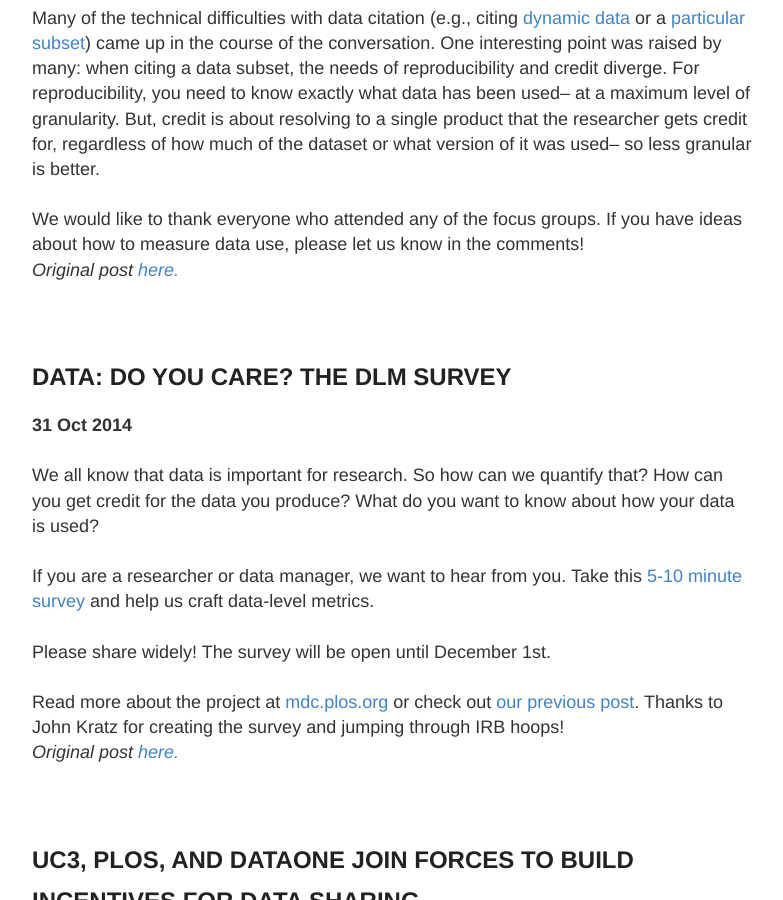
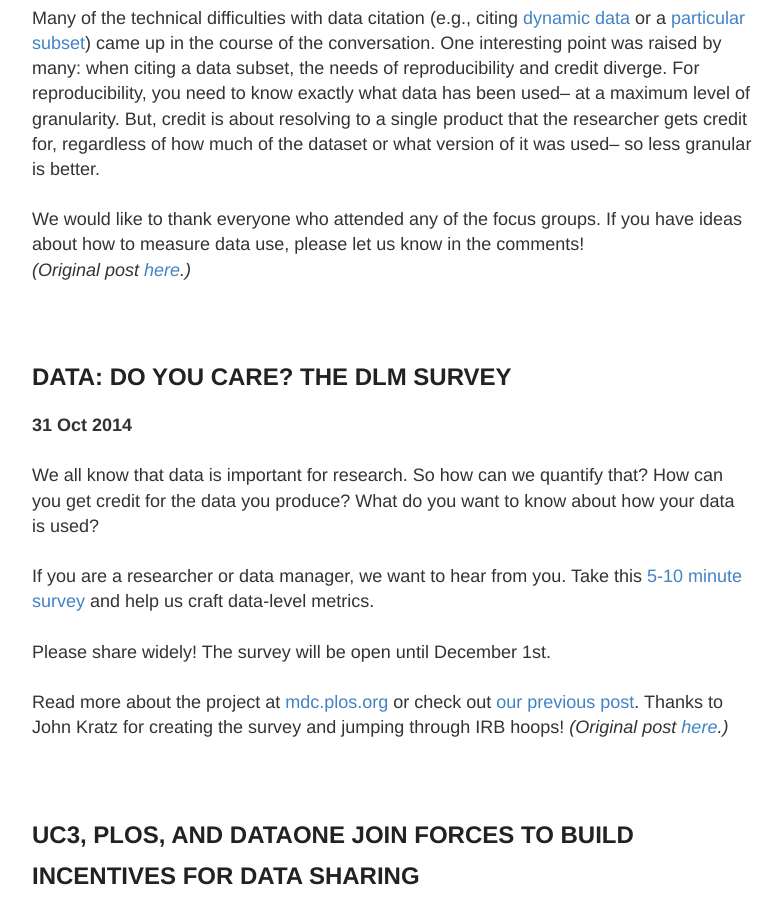
Before and after one commit to lagotto/MDC, a Jekyll site: the page built from blog.md, in a window 1280 px wide and 900 px high, scrolled down 1087 px. Shown: the whole window, without its empty margins (248-1031 px from the left). Built offline with Jekyll 4.4.1, drawn with Linux system fonts in a browser that asks for light colours; some of the changed text lies outside the part shown.

Commit message:
ugh2 formatting

```diff
--- a/blog.md
+++ b/blog.md
@@ -20,7 +20,7 @@
 <br><br>
 We would like to thank everyone who attended any of the focus groups. If you have ideas about how to measure data use, please let us know in the comments!
 <br>
-<i>Original post <a href="http://datapub.cdlib.org/2015/01/08/make-data-rain/" target="_blank">here.</a></i>
+<i>(Original post <a href="http://datapub.cdlib.org/2015/01/08/make-data-rain/" target="_blank">here</a>.)</i>
 <br><br><br>
 
 ##DATA: DO YOU CARE? THE DLM SURVEY
@@ -33,7 +33,7 @@
 Please share widely! The survey will be open until December 1st.
 <br><br>
 Read more about the project at <a href="htp://mdc.plos.org" target="_blank">mdc.plos.org</a> or check out <a href="http://datapub.cdlib.org/2014/10/07/uc3-plos-and-dataone-join-forces-to-build-incentives-for-data-sharing/" target="_blank">our previous post</a>. Thanks to John Kratz for creating the survey and jumping through IRB hoops!
-<i><br>Original post <a href="http://datapub.cdlib.org/2014/10/31/data-do-you-care-the-dlm-survey/" target="_blank">here.</a></i>
+<i>(Original post <a href="http://datapub.cdlib.org/2014/10/31/data-do-you-care-the-dlm-survey/" target="_blank">here</a>.)</i>
 <br><br><br>
 
 ##UC3, PLOS, AND DATAONE JOIN FORCES TO BUILD INCENTIVES FOR DATA SHARING
@@ -53,5 +53,5 @@
 <br><br>
 The <a href="http://cdlib.org/services/uc3" target="_blank">University of California Curation Center</a> (UC3) at the <a href="http://cdlib.org" target="_blank">California Digital Library</a> is a creative partnership bringing together the expertise and resources of the <a href="http://universityofcalifornia.edu" target="_blank">University of California</a>. Together with the UC libraries, we provide high quality and cost-effective solutions that enable campus constituencies – museums, libraries, archives, academic departments, research units and individual researchers – to have direct control over the management, curation and preservation of the information resources underpinning their scholarly activities.
 <br>
-<i>Original post <a href="http://datapub.cdlib.org/2014/10/07/uc3-plos-and-dataone-join-forces-to-build-incentives-for-data-sharing/" target="_blank">here.</a></i>
+<i>(Original post <a href="http://datapub.cdlib.org/2014/10/07/uc3-plos-and-dataone-join-forces-to-build-incentives-for-data-sharing/" target="_blank">here</a>.)</i>
 <br><br><br>
```
